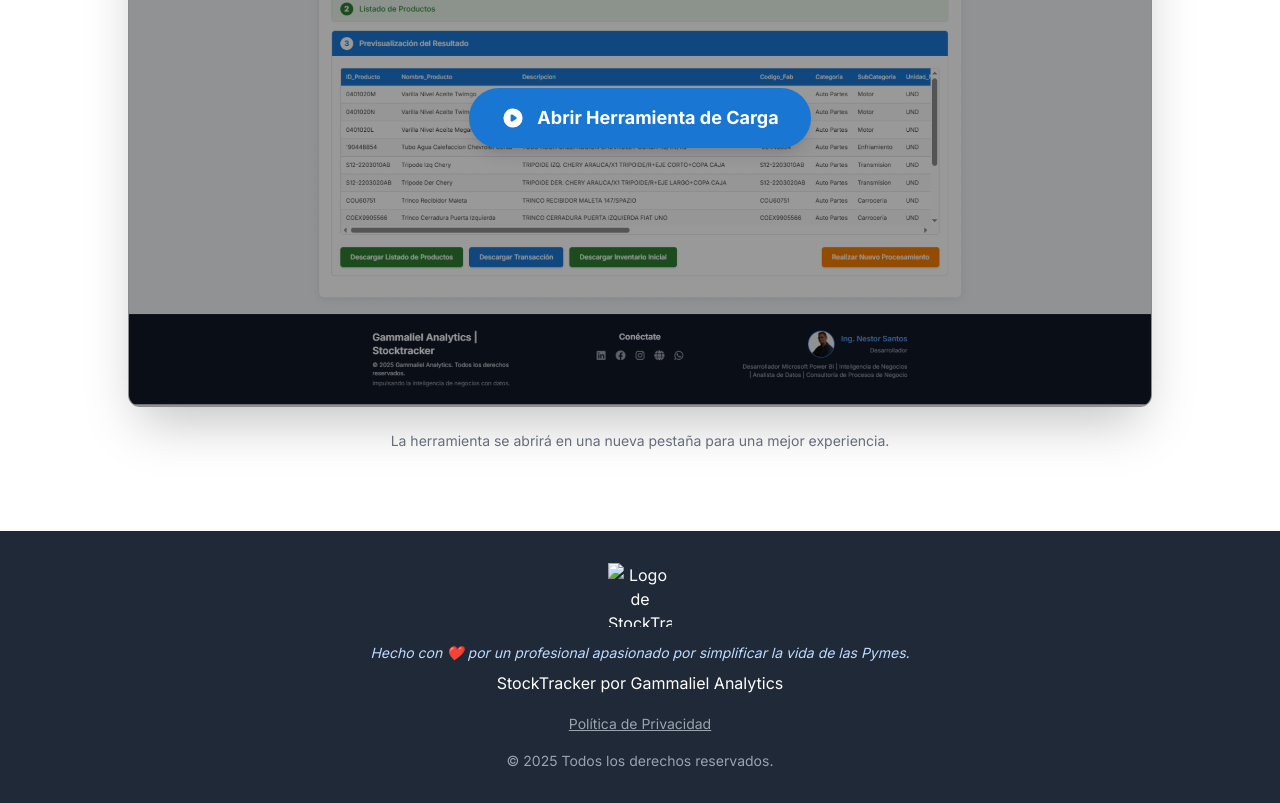
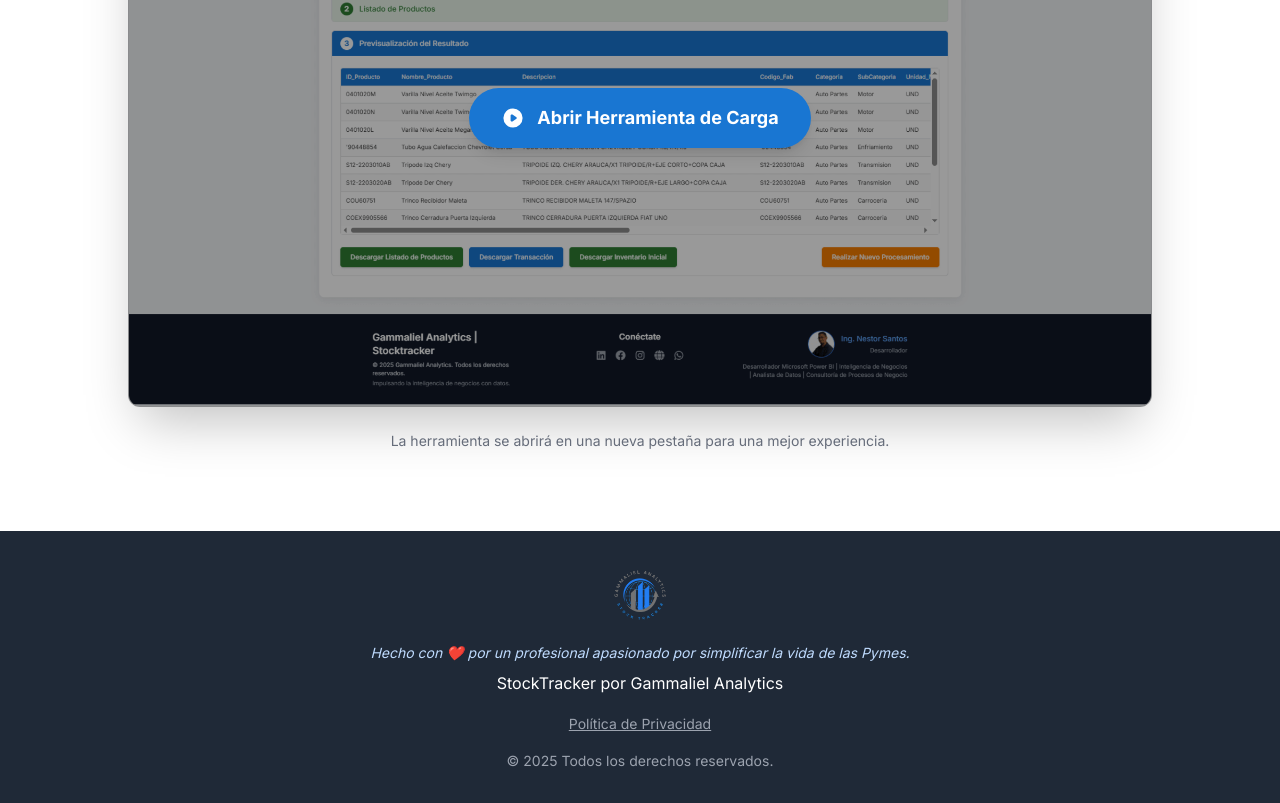
Before and after one commit to nsantosks/stocktracker-landing, a plain HTML site: page carga-masiva-stocktracker/index.html in a window 1280 px wide. Shown: the part 490-1293 px from the top of the page. Drawn offline with nearby package versions, Linux system fonts and the light colour scheme.

Commit message:
revision de footer paginas secuntarias

```diff
--- a/carga-masiva-stocktracker/index.html
+++ b/carga-masiva-stocktracker/index.html
@@ -99,8 +99,7 @@
     <!-- Footer (con enlace a Política de Privacidad) -->
     <footer class="bg-gray-800 text-white mt-auto">
         <div class="container mx-auto px-6 py-8 text-center">
-            <img src="img/logo-footer.png" alt="Logo de StockTracker" class="h-16 w-16 mx-auto mb-4">
-            <!-- Nota: Ajusta la ruta a ../img/logo-footer.png para las páginas secundarias -->
+            <img src="../img/logo-footer.png" alt="Logo de StockTracker" class="h-16 w-16 mx-auto mb-4">
             <p class="text-blue-200 text-sm mb-2 italic">Hecho con ❤️ por un profesional apasionado por simplificar la vida de las Pymes.</p>
             <p class="mb-4">StockTracker por Gammaliel Analytics</p>
 
```
